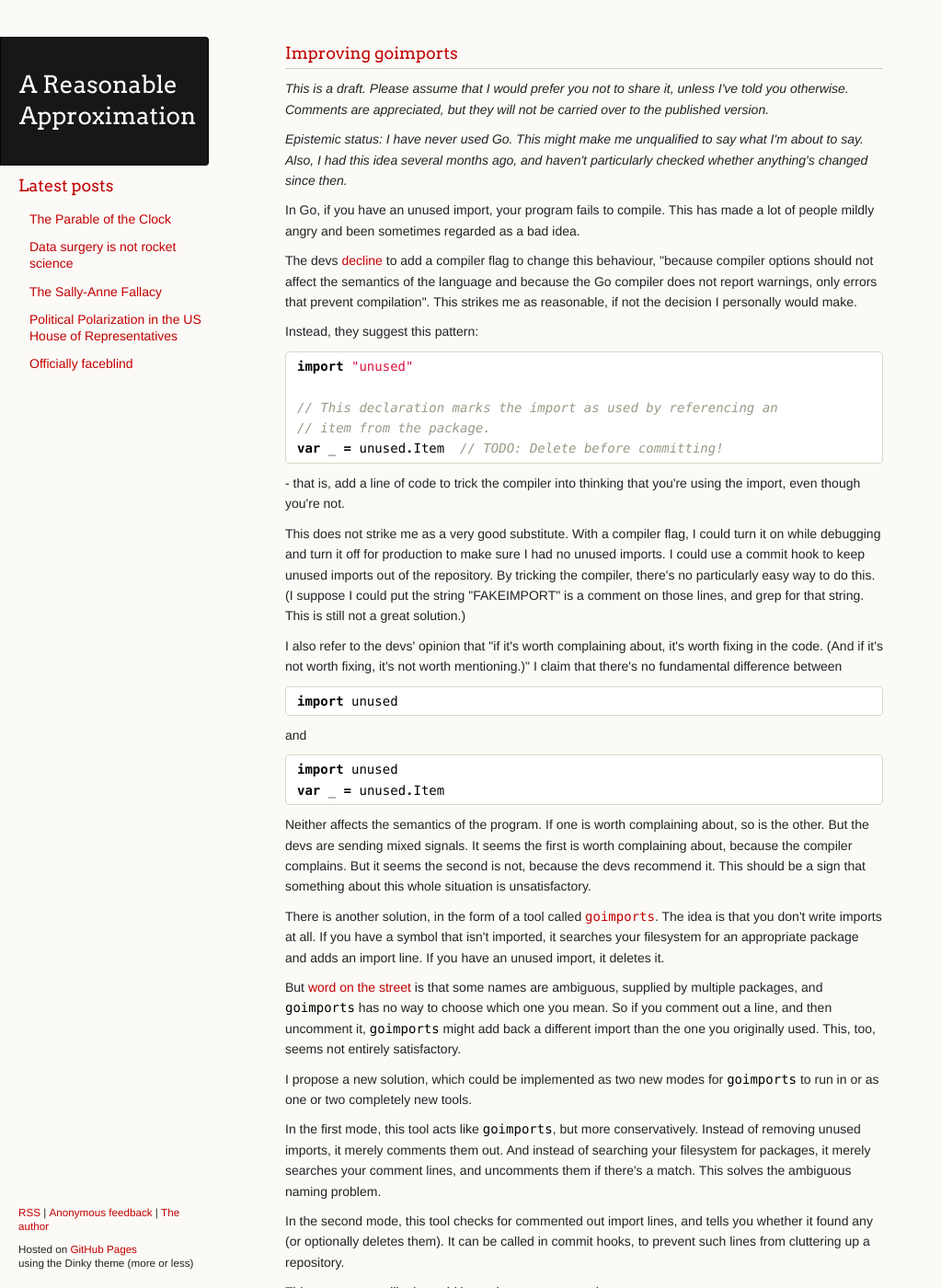
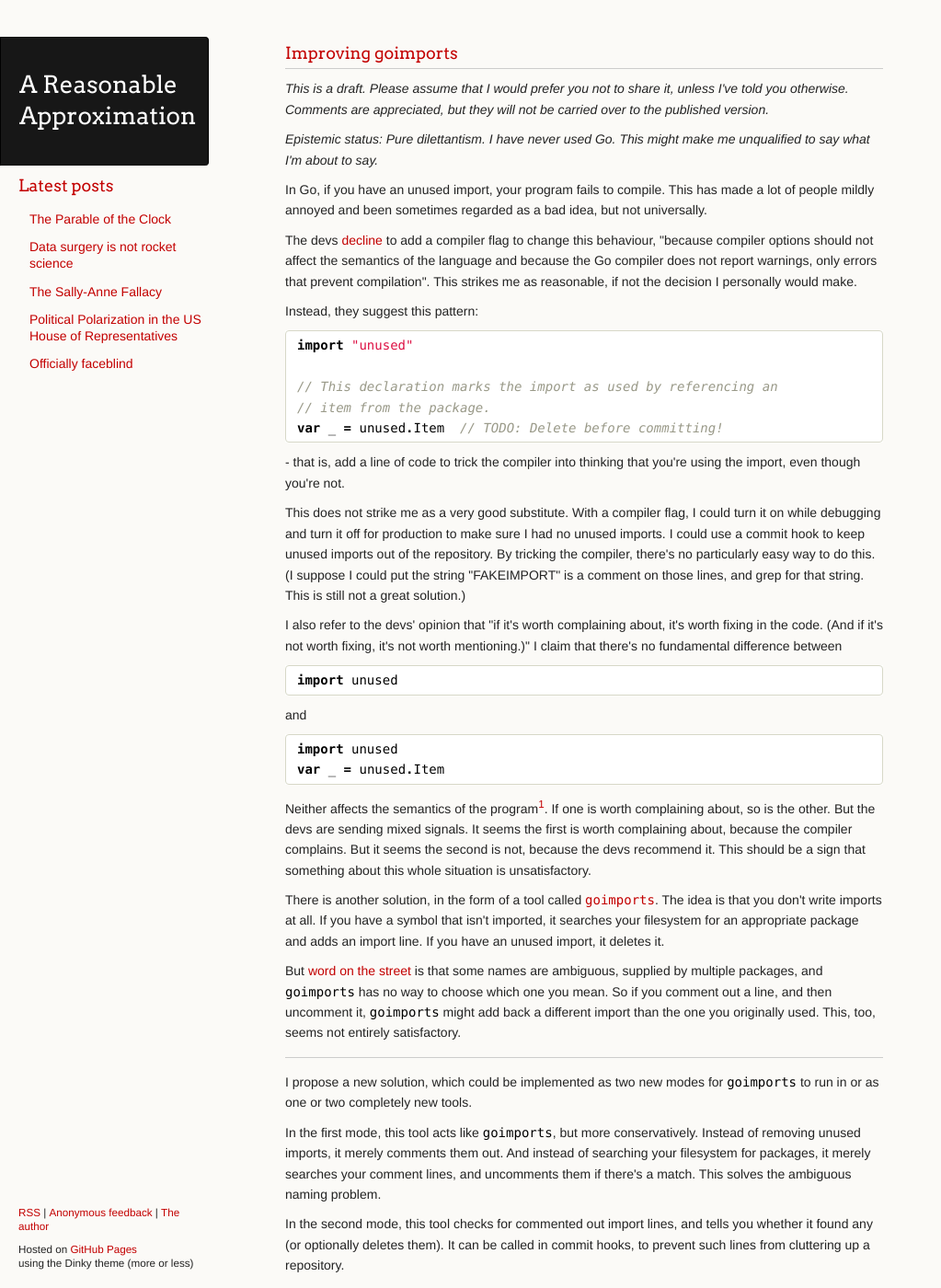
Before and after one commit to ChickenProp/chickenprop.github.com, a Jekyll site: the page built from drafts/improving-goimports.md, in a window 1280 px wide and 1400 px high. Shown: the whole window at 92% size, without its empty margins (0-1023 px from the left). Built offline with Jekyll 4.4.1, drawn with Linux system fonts in a browser that asks for light colours; nearby versions of some CDN libraries; comment, search, counter and statistics services are not loaded; some of the changed text lies outside the part shown.

Commit message:
Edit goimports.

```diff
--- a/drafts/improving-goimports.md
+++ b/drafts/improving-goimports.md
@@ -3,9 +3,9 @@
 title: Improving goimports
 ---
 
-*Epistemic status: I have never used Go. This might make me unqualified to say what I'm about to say. Also, I had this idea several months ago, and haven't particularly checked whether anything's changed since then.*
+*Epistemic status: Pure dilettantism. I have never used Go. This might make me unqualified to say what I'm about to say.*
 
-In Go, if you have an unused import, your program fails to compile. This has made a lot of people mildly angry and been sometimes regarded as a bad idea.
+In Go, if you have an unused import, your program fails to compile. This has made a lot of people mildly annoyed and been sometimes regarded as a bad idea, but not universally.
 
 The devs [decline](https://golang.org/doc/faq#unused_variables_and_imports) to add a compiler flag to change this behaviour, "because compiler options should not affect the semantics of the language and because the Go compiler does not report warnings, only errors that prevent compilation". This strikes me as reasonable, if not the decision I personally would make.
 
@@ -49,3 +51,5 @@
 In the second mode, this tool checks for commented out import lines, and tells you whether it found any (or optionally deletes them). It can be called in commit hooks, to prevent such lines from cluttering up a repository.
 
 This seems to me like it would be an improvement on the status quo.
+
+[^semantics]: At least, they don't look like they do. Not knowing Go, it's conceivable that one or both could. If the second can have different effects than the first, then the devs' recommendation seems particularly bad. In that case, if a `var _ = unused.Item` line shows up in a codebase, it's *probably* a mistake - but you can't be sure without checking, which takes much longer.
```
Also changed, not shown: other parts of drafts/improving-goimports.md (+3 -1 lines).
